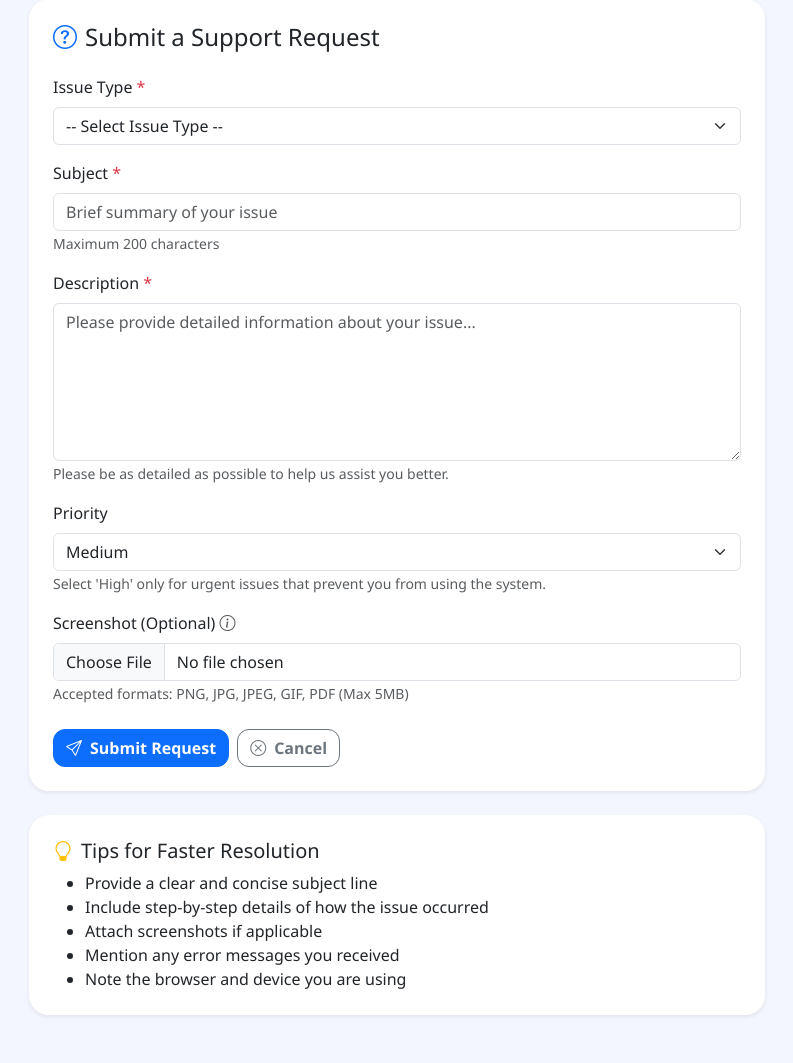
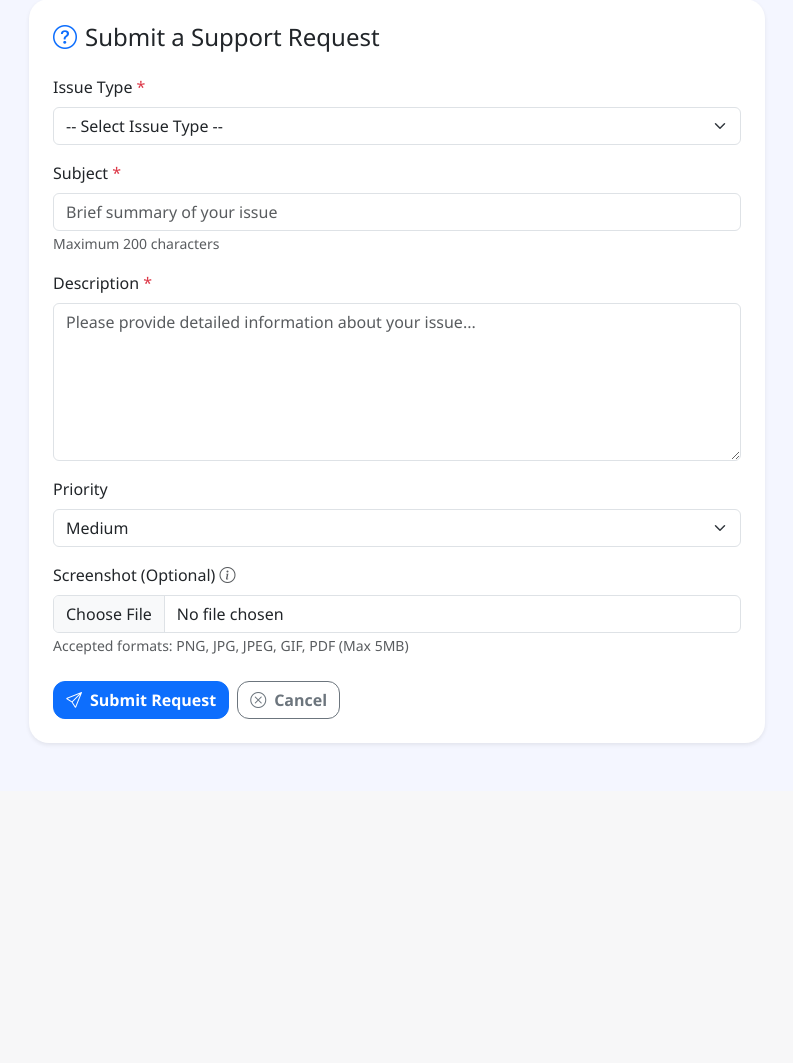
Before and after one commit to HellenDongYun/lincoln_group_project, a Flask app: template src/app/templates/support/new_request.html in a window 1280 px wide. Shown: the part 362-1425 px from the top of the page, without its empty margins (243-1036 px from the left). After the commit the page ends 1107 px from the top, so only its background shows below. Run offline with Flask 3, Linux system fonts and the light colour scheme; the template is opened without the code that fills it, so the values that code supplies are empty; some libraries are stand-ins or nearby versions.

Commit message:
Template changes

```diff
--- a/src/app/templates/support/new_request.html
+++ b/src/app/templates/support/new_request.html
@@ -66,7 +66,6 @@
                                       rows="6"
                                       placeholder="Please provide detailed information about your issue..."
                                       required>{{ form_data.description or '' }}</textarea>
-                            <small class="form-text text-muted">Please be as detailed as possible to help us assist you better.</small>
                         </div>
 
                         <!-- Priority -->
@@ -77,7 +76,6 @@
                                 <option value="medium" {% if not form_data.priority or form_data.priority == 'medium' %}selected{% endif %}>Medium</option>
                                 <option value="high" {% if form_data.priority == 'high' %}selected{% endif %}>High</option>
                             </select>
-                            <small class="form-text text-muted">Select 'High' only for urgent issues that prevent you from using the system.</small>
                         </div>
 
                         <!-- Screenshot Upload -->
@@ -106,22 +104,6 @@
                     </form>
                 </div>
             </div>
-
-            <!-- Help Tips -->
-            <div class="card border-0 shadow-sm mt-4">
-                <div class="card-body">
-                    <h5 class="card-title">
-                        <i class="bi bi-lightbulb text-warning me-2"></i>Tips for Faster Resolution
-                    </h5>
-                    <ul class="mb-0">
-                        <li>Provide a clear and concise subject line</li>
-                        <li>Include step-by-step details of how the issue occurred</li>
-                        <li>Attach screenshots if applicable</li>
-                        <li>Mention any error messages you received</li>
-                        <li>Note the browser and device you are using</li>
-                    </ul>
-                </div>
-            </div>
         </div>
     </div>
 </div>
```
